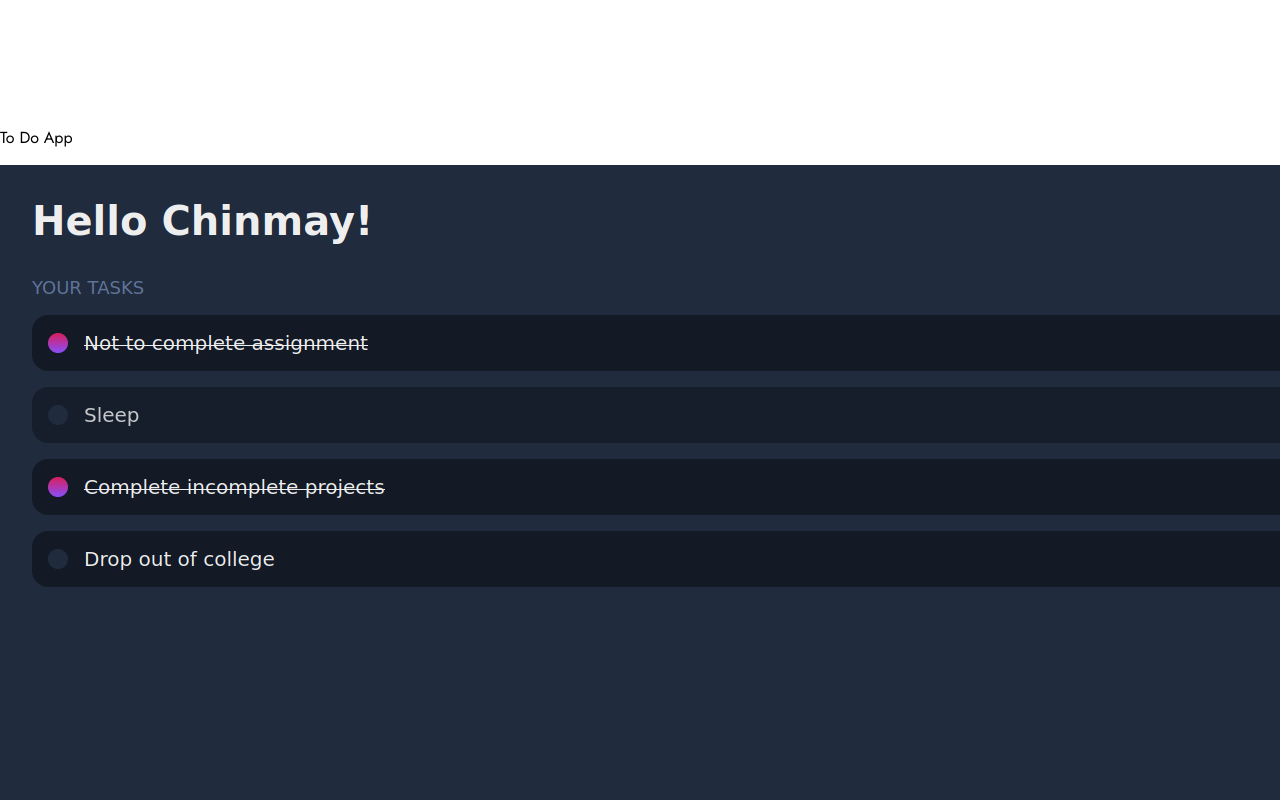
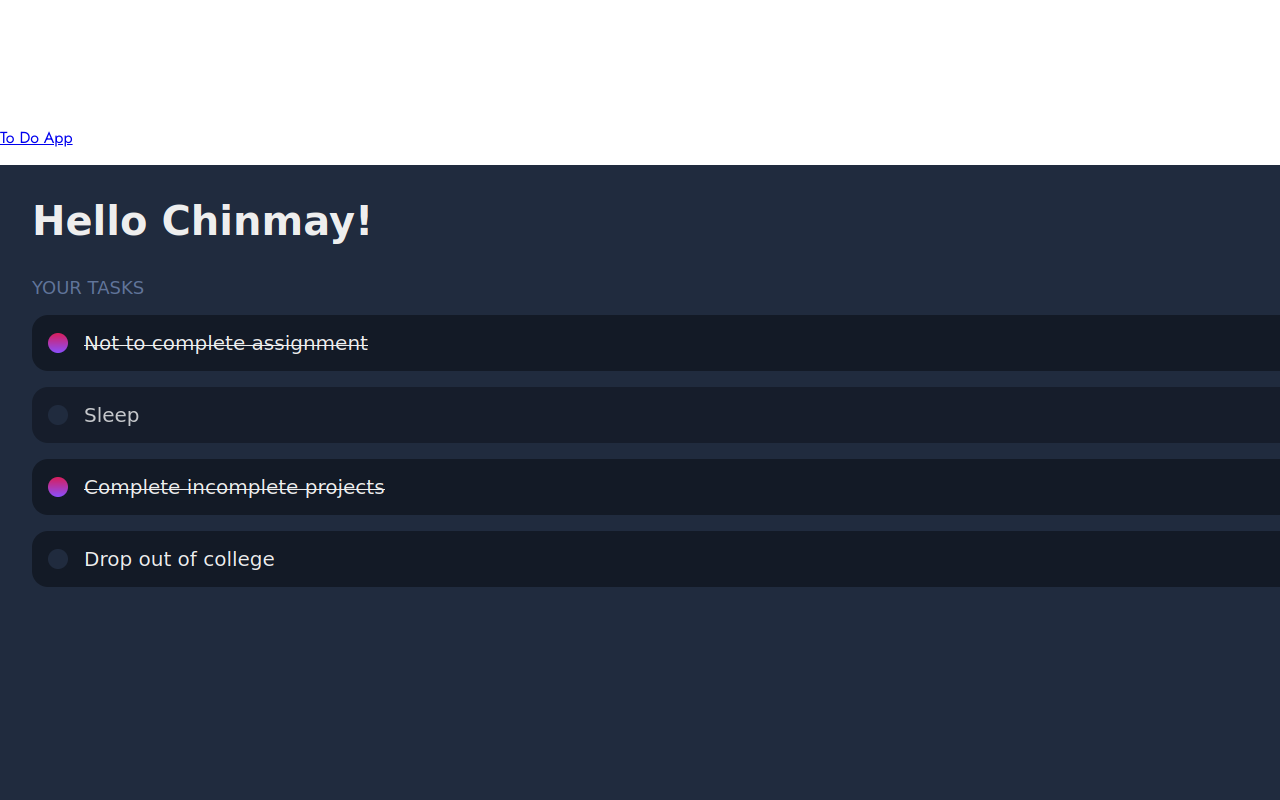
Before and after one commit to chinmay29hub/portfolio, a React (Create React App) app: page / in a window 1280 px wide. Shown: the part 3340-4140 px from the top of the page. Built offline with nearby package versions, Linux system fonts and the light colour scheme.

Commit message:
fixed home id

```diff
--- a/src/App.js
+++ b/src/App.js
@@ -159,7 +159,7 @@ function App() {
           </div>
         </nav>
 
-        <div className="h-full w-full">
+        <div className="h-full w-full" id="home">
           <Model />
         </div>
 
@@ -255,6 +255,7 @@ function App() {
           >
             {Projects &&
               Projects.map((n, i) => (
+                <a key={n.id} rel="noreferrer" target="_blank" href="https://chinmay29hub-portfolio.netlify.app/">
                 <div
                   key={n.id}
                   className="border border-zinc-800 rounded-md p-2 min-w-[275px] md:max-w-[275px] hover:border-zinc-600 duration-100 ease-in-out"
@@ -283,6 +284,7 @@ function App() {
                     </a>
                   </div>
                 </div>
+                </a>
               ))}
           </section>
 
```
